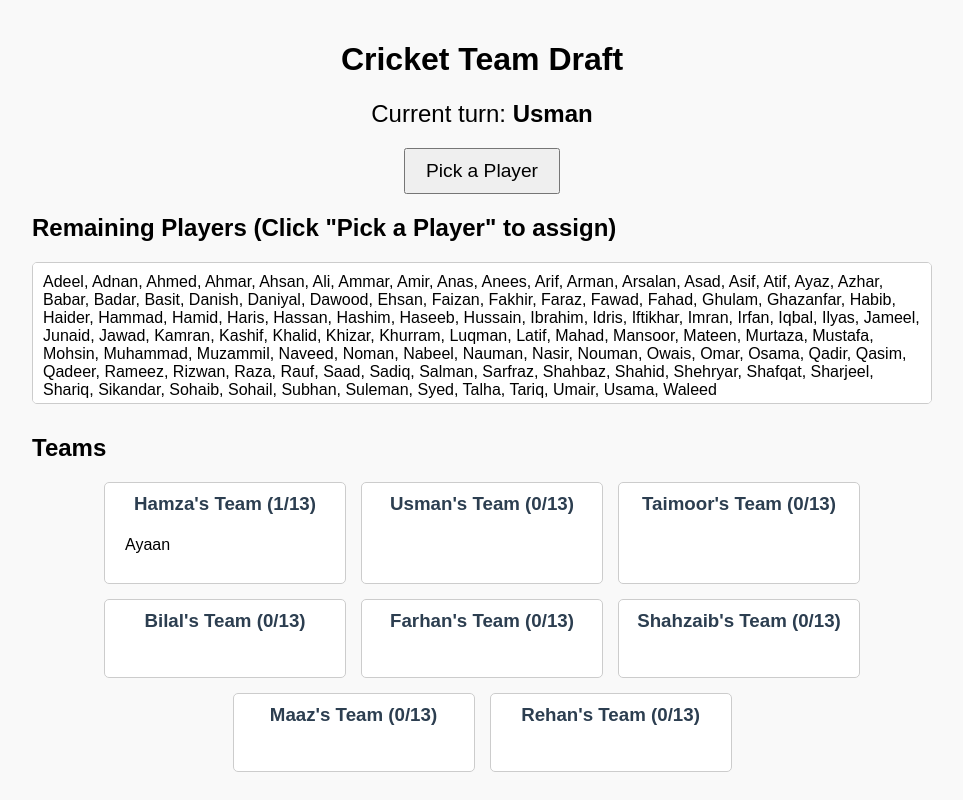
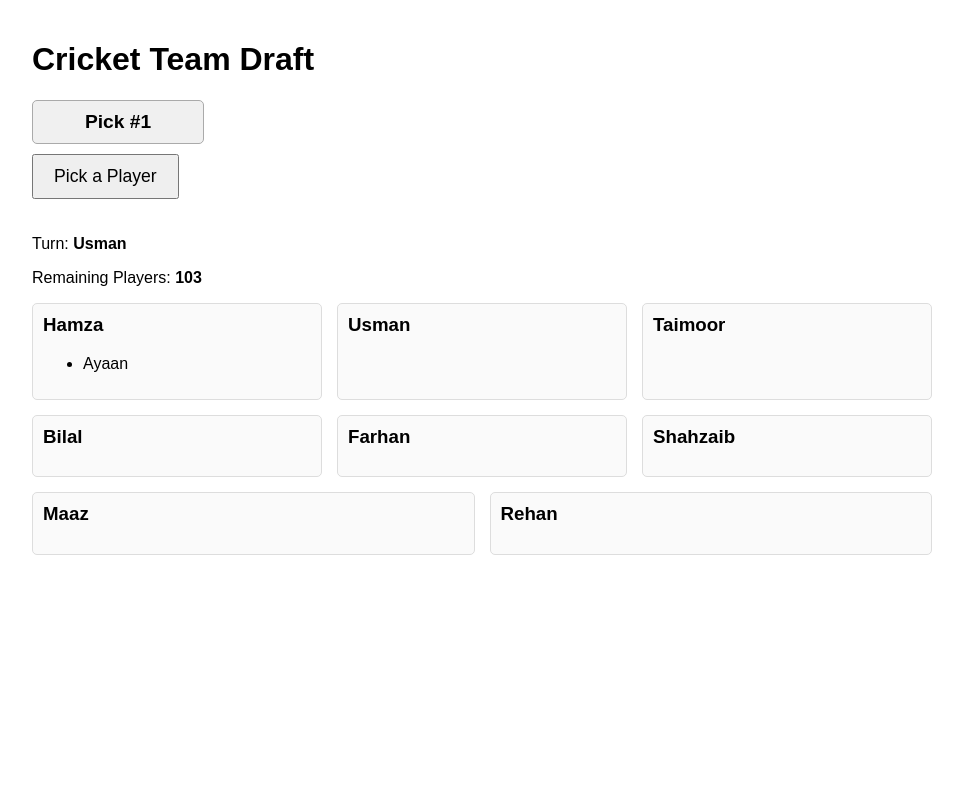
Before and after one commit to 786-Student/cricket-draft, a plain HTML site: page index.html in a window 1280 px wide. Both pictures are taken after a click on the button "Pick a Player". Shown: the whole page, without its empty margins (158-1121 px from the left). Drawn offline with Linux system fonts and the light colour scheme.

Commit message:
Update index.html

```diff
--- a/index.html
+++ b/index.html
@@ -8,200 +8,151 @@
     body {
       font-family: Arial, sans-serif;
       max-width: 900px;
-      margin: auto;
+      margin: 0 auto;
       padding: 20px;
-      background: #f9f9f9;
     }
-    h1 {
+    #draftNumberBox {
+      border: 1px solid #aaa;
+      padding: 10px;
+      margin: 10px 0;
+      width: 150px;
       text-align: center;
-    }
-    #turn {
-      font-size: 1.5rem;
-      margin: 20px 0;
-      text-align: center;
+      font-weight: bold;
+      font-size: 1.2rem;
+      background: #f0f0f0;
+      border-radius: 5px;
     }
     #pickBtn {
-      display: block;
-      margin: 10px auto 20px auto;
       padding: 10px 20px;
-      font-size: 1.2rem;
+      font-size: 1.1rem;
+      margin-bottom: 20px;
       cursor: pointer;
-    }
-    #remainingPlayers {
-      margin-bottom: 30px;
-      padding: 10px;
-      background: #fff;
-      border-radius: 5px;
-      max-height: 120px;
-      overflow-y: scroll;
-      border: 1px solid #ccc;
     }
     #teams {
       display: flex;
       flex-wrap: wrap;
       gap: 15px;
-      justify-content: center;
     }
     .team {
-      background: #fff;
+      flex: 1 1 200px;
+      border: 1px solid #ddd;
+      padding: 10px;
       border-radius: 5px;
-      border: 1px solid #ccc;
-      width: 220px;
-      padding: 10px;
+      background: #fafafa;
     }
     .team h3 {
       margin-top: 0;
-      text-align: center;
-      color: #2c3e50;
-    }
-    .player-list {
-      list-style: none;
-      padding-left: 10px;
-      max-height: 300px;
-      overflow-y: auto;
-    }
-    .player-list li {
-      margin: 3px 0;
     }
   </style>
 </head>
 <body>
   <h1>Cricket Team Draft</h1>
-  <div id="turn">Current turn: <strong></strong></div>
+
+  <div id="draftNumberBox">Pick #1</div>
+
   <button id="pickBtn">Pick a Player</button>
 
-  <h2>Remaining Players (Click "Pick a Player" to assign)</h2>
-  <div id="remainingPlayers"></div>
+  <p>Turn: <strong id="turn"></strong></p>
+  <p>Remaining Players: <strong id="remainingPlayers"></strong></p>
 
-  <h2>Teams</h2>
   <div id="teams"></div>
 
   <script>
-    // Captains
-    const captains = ["Hamza", "Usman", "Taimoor", "Bilal", "Farhan", "Shahzaib", "Maaz", "Rehan"];
-
-    // Players
-    const players = [
-      "Adeel", "Adnan", "Ahmed", "Ahmar", "Ahsan", "Ali", "Ammar", "Amir", "Anas", "Anees", "Arif", "Arman", "Arsalan",
-      "Asad", "Asif", "Atif", "Ayaz", "Ayaan", "Azhar", "Babar", "Badar", "Basit", "Danish", "Daniyal", "Dawood",
-      "Ehsan", "Faizan", "Fakhir", "Faraz", "Fawad", "Fahad", "Ghulam", "Ghazanfar", "Habib", "Haider", "Hammad",
-      "Hamid", "Haris", "Hassan", "Hashim", "Haseeb", "Hussain", "Ibrahim", "Idris", "Iftikhar", "Imran", "Irfan",
-      "Iqbal", "Ilyas", "Jameel", "Junaid", "Jawad", "Kamran", "Kashif", "Khalid", "Khizar", "Khurram", "Luqman",
-      "Latif", "Mahad", "Mansoor", "Mateen", "Murtaza", "Mustafa", "Mohsin", "Muhammad", "Muzammil", "Naveed",
-      "Noman", "Nabeel", "Nauman", "Nasir", "Nouman", "Owais", "Omar", "Osama", "Qadir", "Qasim", "Qadeer", "Rameez",
-      "Rizwan", "Raza", "Rauf", "Saad", "Sadiq", "Salman", "Sarfraz", "Shahbaz", "Shahid", "Shehryar", "Shafqat",
-      "Sharjeel", "Shariq", "Sikandar", "Sohaib", "Sohail", "Subhan", "Suleman", "Syed", "Talha", "Tariq", "Umair",
-      "Usama", "Waleed"
+    const captains = [
+      "Hamza",
+      "Usman",
+      "Taimoor",
+      "Bilal",
+      "Farhan",
+      "Shahzaib",
+      "Maaz",
+      "Rehan"
     ];
 
-    // State
-    let remainingPlayers = [...players];
-    let teams = captains.map(name => ({ captain: name, players: [] }));
-    let currentCaptainIndex = 0;
+    const players = [
+      "Adeel", "Adnan", "Ahmed", "Ahmar", "Ahsan", "Ali", "Ammar", "Amir",
+      "Anas", "Anees", "Arif", "Arman", "Arsalan", "Asad", "Asif", "Atif",
+      "Ayaz", "Ayaan", "Azhar", "Babar", "Badar", "Basit", "Danish", "Daniyal",
+      "Dawood", "Ehsan", "Faizan", "Fakhir", "Faraz", "Fawad", "Fahad",
+      "Ghulam", "Ghazanfar", "Habib", "Haider", "Hammad", "Hamid", "Haris",
+      "Hassan", "Hashim", "Haseeb", "Hussain", "Ibrahim", "Idris", "Iftikhar",
+      "Imran", "Irfan", "Iqbal", "Ilyas", "Jameel", "Junaid", "Jawad",
+      "Kamran", "Kashif", "Khalid", "Khizar", "Khurram", "Luqman", "Latif",
+      "Mahad", "Mansoor", "Mateen", "Murtaza", "Mustafa", "Mohsin",
+      "Muhammad", "Muzammil", "Naveed", "Noman", "Nabeel", "Nauman", "Nasir",
+      "Nouman", "Owais", "Omar", "Osama", "Qadir", "Qasim", "Qadeer",
+      "Rameez", "Rizwan", "Raza", "Rauf", "Saad", "Sadiq", "Salman",
+      "Sarfraz", "Shahbaz", "Shahid", "Shehryar", "Shafqat", "Sharjeel",
+      "Shariq", "Sikandar", "Sohaib", "Sohail", "Subhan", "Suleman", "Syed",
+      "Talha", "Tariq", "Umair", "Usama", "Waleed"
+    ];
 
-    // Elements
-    const turnEl = document.querySelector("#turn strong");
+    const playersPerCaptain = 13;
+    let turn = 0; // which captain's turn (0-7)
+    let draftNumber = 1; // actual pick number
+    let availablePlayers = [...players]; // copy of players to pick from
+    const teams = {};
+
+    const turnEl = document.getElementById("turn");
     const pickBtn = document.getElementById("pickBtn");
     const remainingPlayersEl = document.getElementById("remainingPlayers");
     const teamsEl = document.getElementById("teams");
+    const draftNumberBox = document.getElementById("draftNumberBox");
 
-    // Initialize
     function init() {
-      updateTurn();
-      renderRemainingPlayers();
-      renderTeams();
+      // Initialize teams object
+      captains.forEach(captain => {
+        teams[captain] = [];
+      });
+      updateUI();
     }
 
-    // Update current turn display
-    function updateTurn() {
-      if (remainingPlayers.length === 0) {
-        turnEl.textContent = "Draft Completed!";
-        pickBtn.disabled = true;
-      } else {
-        turnEl.textContent = teams[currentCaptainIndex].captain;
+    function updateUI() {
+      // Update turn info
+      turnEl.textContent = captains[turn];
+      // Update remaining players count
+      remainingPlayersEl.textContent = availablePlayers.length;
+      // Update teams display
+      teamsEl.innerHTML = "";
+      for (const captain of captains) {
+        const teamDiv = document.createElement("div");
+        teamDiv.classList.add("team");
+        teamDiv.innerHTML = `<h3>${captain}</h3><ul>${teams[captain].map(player => `<li>${player}</li>`).join("")}</ul>`;
+        teamsEl.appendChild(teamDiv);
       }
     }
 
-    // Render remaining players list
-    function renderRemainingPlayers() {
-      if (remainingPlayers.length === 0) {
-        remainingPlayersEl.textContent = "No players remaining.";
+    function pickPlayer() {
+      if (availablePlayers.length === 0) {
+        alert("All players have been picked!");
+        pickBtn.disabled = true;
         return;
       }
-      remainingPlayersEl.innerHTML = remainingPlayers.join(", ");
-    }
-
-    // Render teams and their players
-    function renderTeams() {
-      teamsEl.innerHTML = "";
-      teams.forEach(team => {
-        const teamDiv = document.createElement("div");
-        teamDiv.className = "team";
-        const title = document.createElement("h3");
-        title.textContent = `${team.captain}'s Team (${team.players.length}/13)`;
-        teamDiv.appendChild(title);
-        const list = document.createElement("ul");
-        list.className = "player-list";
-        team.players.forEach(player => {
-          const li = document.createElement("li");
-          li.textContent = player;
-          list.appendChild(li);
-        });
-        teamDiv.appendChild(list);
-        teamsEl.appendChild(teamDiv);
-      });
-    }
-
-    // Pick player for current captain
-    function pickPlayer() {
-      if (remainingPlayers.length === 0) {
-        alert("All players have been picked.");
-        return;
-      }
-      if (teams[currentCaptainIndex].players.length >= 13) {
-        alert(`${teams[currentCaptainIndex].captain} already has 13 players.`);
-        nextTurn();
+      if (teams[captains[turn]].length >= playersPerCaptain) {
+        alert(`${captains[turn]} already picked ${playersPerCaptain} players.`);
+        // Move to next turn anyway
+        turn = (turn + 1) % captains.length;
+        updateUI();
         return;
       }
 
-      // Randomly select player
-      const randomIndex = Math.floor(Math.random() * remainingPlayers.length);
-      const player = remainingPlayers.splice(randomIndex, 1)[0];
+      // Pick random player from availablePlayers
+      const randomIndex = Math.floor(Math.random() * availablePlayers.length);
+      const pickedPlayer = availablePlayers.splice(randomIndex, 1)[0];
+      teams[captains[turn]].push(pickedPlayer);
 
-      // Add to captain's team
-      teams[currentCaptainIndex].players.push(player);
+      // Update draft number box
+      draftNumberBox.textContent = `Pick #${draftNumber}`;
+      draftNumber++;
 
-      // Update UI
-      renderRemainingPlayers();
-      renderTeams();
+      // Move to next captain
+      turn = (turn + 1) % captains.length;
 
-      // Check if team is full, if so skip turn
-      if (teams[currentCaptainIndex].players.length >= 13) {
-        nextTurn();
-      } else {
-        // Move to next captain normally
-        nextTurn();
-      }
+      updateUI();
     }
 
-    // Advance to next captain's turn
-    function nextTurn() {
-      currentCaptainIndex++;
-      if (currentCaptainIndex >= teams.length) {
-        currentCaptainIndex = 0;
-      }
-      updateTurn();
-
-      // Disable button if all players are drafted
-      if (remainingPlayers.length === 0) {
-        pickBtn.disabled = true;
-      }
-    }
-
-    // Button click handler
     pickBtn.addEventListener("click", pickPlayer);
 
-    // Start the draft
     init();
   </script>
 </body>
```
